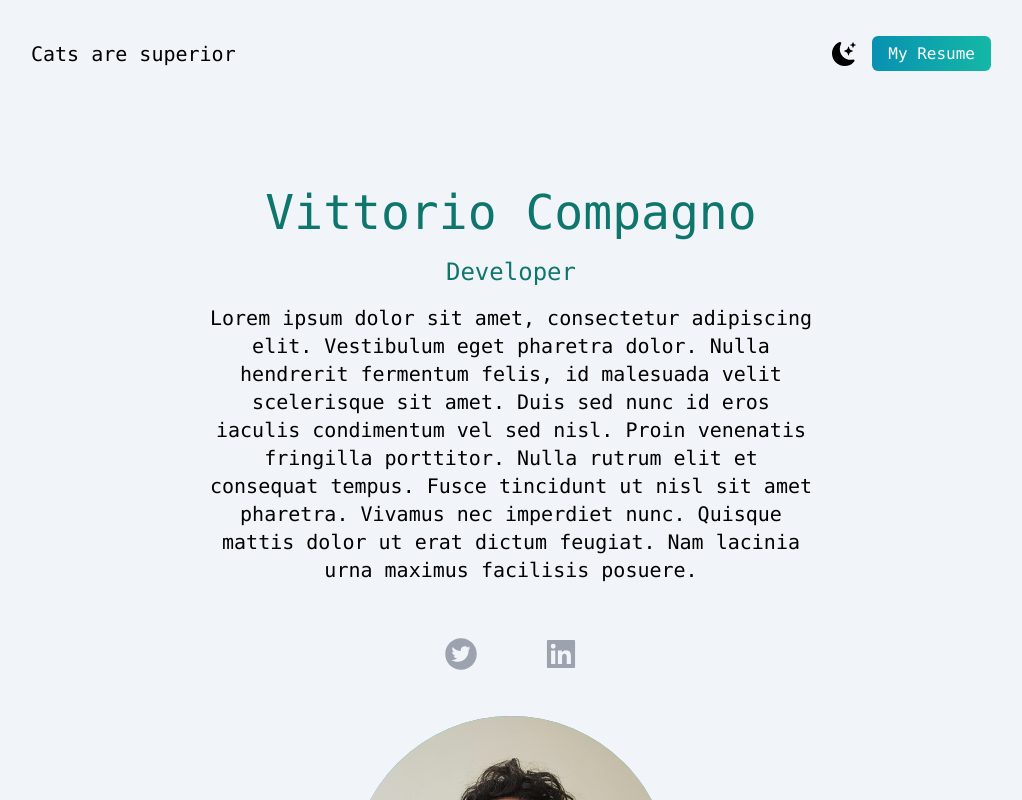
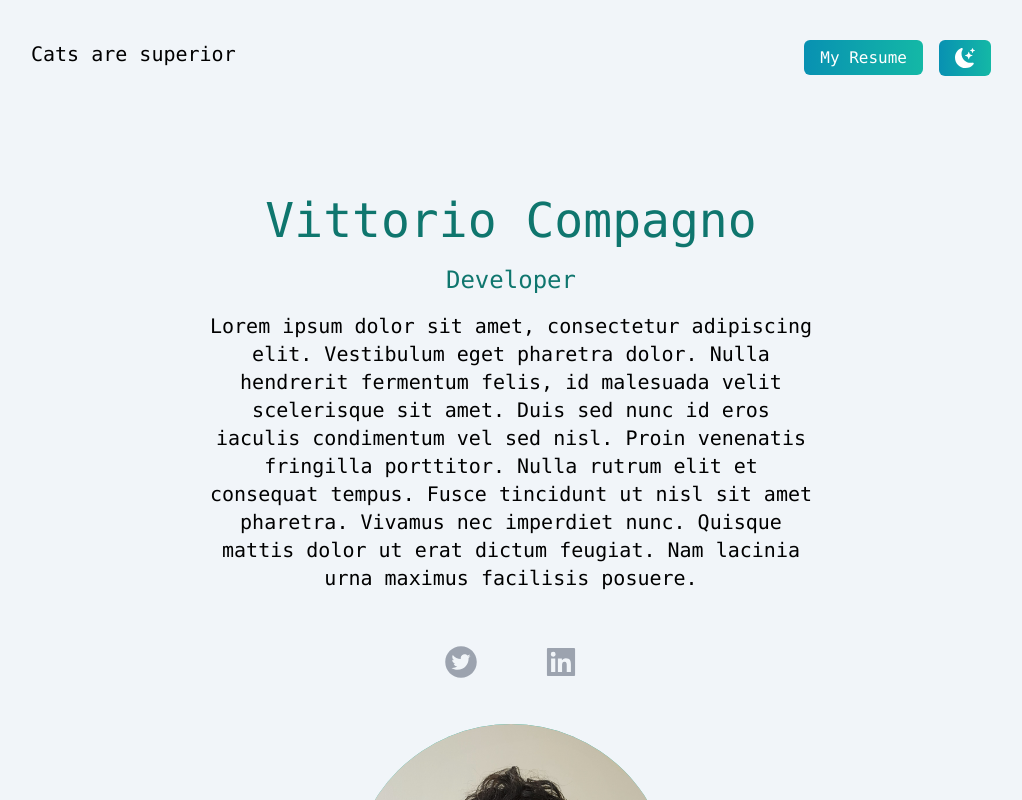
Before and after one commit to vittoriocompagno/portfolio, a Next.js app: page / in a window 1280 px wide. Shown: the top 800 px of the page, without its empty margins (129-1151 px from the left). Built offline with nearby package versions, Linux system fonts and the light colour scheme.

Commit message:
Made some changes on the button orientation, added button over dark mode toggle

```diff
--- a/src/pages/index.tsx
+++ b/src/pages/index.tsx
@@ -21,11 +21,12 @@ export default function Home() {
           <nav className='py-10 mb-12 flex justify-between'>
             <h1 className='text-xl text-black dark:text-teal-400'>Cats are superior</h1>
             <ul className = 'flex items-center'>
-              <li>
-                  <BsFillMoonStarsFill onClick={()=>setDarkMode(!darkMode)} className='cursor-pointer text-2xl text-black dark:text-white'/>
-              </li>
+
               <li>
                 <a className=' bg-gradient-to-r from-cyan-600 to-teal-500  text-white px-4 py-2 border-none rounded-md ml-4' href="###">My Resume</a>
+              </li>
+              <li className = 'border-none rounded-md ml-4 bg-gradient-to-r from-cyan-600 to-teal-500 px-4 py-2 text-xl'>
+                  <BsFillMoonStarsFill onClick={()=>setDarkMode(!darkMode)} className='cursor-pointer text-white'/>
               </li>
             </ul>
           </nav>
```
Also changed, not shown: 2 other files (tests, documents, lock files or other folders).
